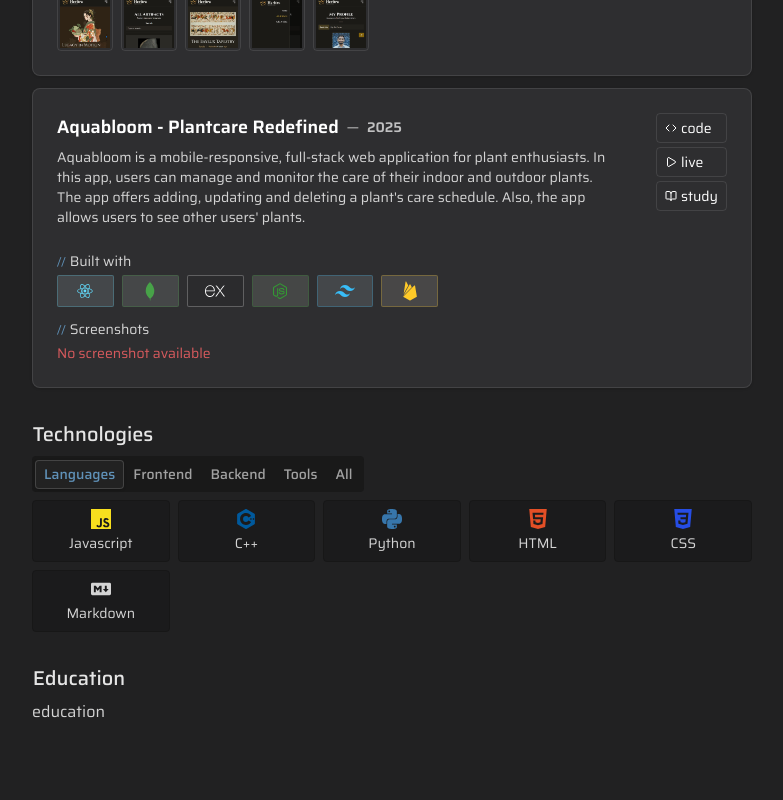
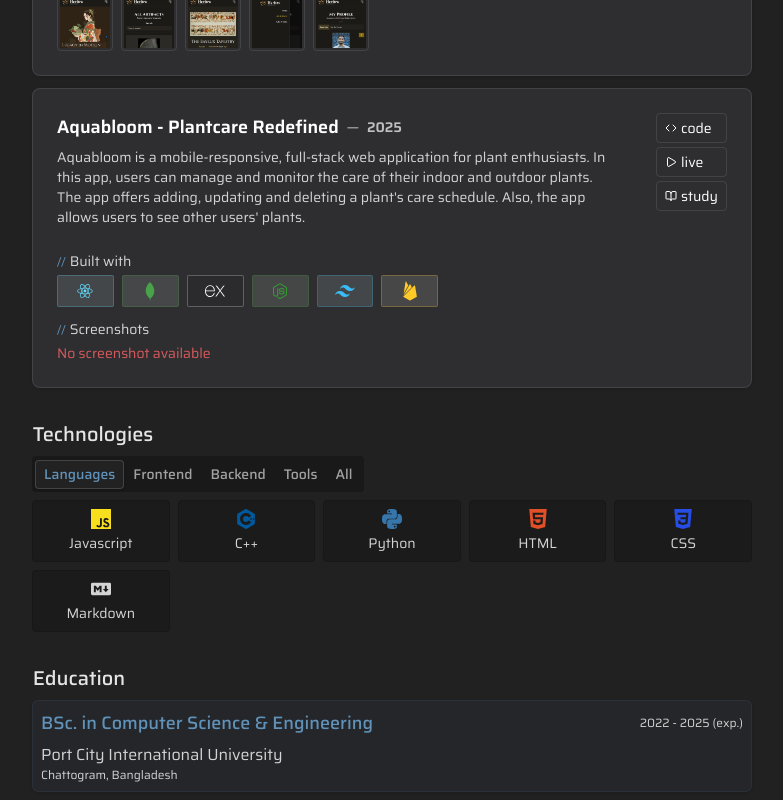
Before and after one commit to akibur-r/portfolio, a React (Vite) app: page / in a window 1280 px wide. Shown: the part 763-1563 px from the top of the page, without its empty margins (248-1031 px from the left). Before the commit the page ends 1495 px from the top, so only its background shows below. Built offline with nearby package versions, Linux system fonts and the light colour scheme.

Commit message:
Updated education component
Added education card with details shown in card

```diff
--- a/package.json
+++ b/package.json
@@ -24,6 +24,7 @@
     "@tailwindcss/vite": "^4.1.11",
     "class-variance-authority": "^0.7.1",
     "clsx": "^2.1.1",
+    "date-fns": "^4.1.0",
     "lucide-react": "^0.525.0",
     "next-themes": "^0.4.6",
     "react": "^19.1.0",
--- /dev/null
+++ b/src/assets/docs/educationList.tsx
@@ -0,0 +1,11 @@
+export const education = [
+  {
+    level: "Bachelor",
+    title: "BSc. in Computer Science & Engineering",
+    starting_year: "2022-01-01",
+    passing_year: "2025-12-31",
+    gpa: 3.65,
+    institute: "Port City International University",
+    location: "Chattogram, Bangladesh",
+  },
+];
--- a/src/components/homepage/education/Education.tsx
+++ b/src/components/homepage/education/Education.tsx
@@ -1,10 +1,19 @@
+import { education } from "@/assets/docs/educationList";
 import SectionHeading from "@/components/shared/sectionHeading/SectionHeading";
+import EducationCard from "./educationCard/EducationCard";
 
 const Education = () => {
   return (
     <section>
       <SectionHeading name="Education" />
-      <main>education</main>
+      <main className="space-y-2">
+        {education.map((educationLevel) => (
+          <EducationCard
+            key={educationLevel.title}
+            educationLevel={educationLevel}
+          />
+        ))}
+      </main>
     </section>
   );
 };
--- /dev/null
+++ b/src/components/homepage/education/educationCard/EducationCard.tsx
@@ -0,0 +1,38 @@
+import { Card, CardContent, CardHeader, CardTitle } from "@/components/ui/card";
+import type { EducationType } from "@/types/education/EducationType";
+import { isAfter } from "date-fns";
+
+type EducationCardProps = {
+  educationLevel: EducationType;
+};
+const EducationCard: React.FC<EducationCardProps> = ({ educationLevel }) => {
+  const { title, institute, location, starting_year, passing_year } =
+    educationLevel;
+  return (
+    <Card className="gap-y-0 p-2 px-2 bg-accent/5 hover:bg-neutral-100 dark:hover:bg-neutral-800 border-accent/10 rounded-sm text-neutral-700 dark:text-neutral-300 transition-all duration-200 group">
+      <CardHeader className="px-0">
+        <CardTitle className="flex justify-between items-center gap-4">
+          <span className="font-medium md:text-lg text-accent group-hover:text-foreground/75 transition-all duration-200">
+            {title}
+          </span>
+          <span className="text-xs font-normal text-right">
+            {starting_year.split("-").at(0) +
+              " - " +
+              passing_year.split("-").at(0) +
+              (isAfter(passing_year, new Date()) ? " " + "(exp.)" : "")}
+          </span>
+        </CardTitle>
+      </CardHeader>
+      <CardContent className="px-0">
+        <div className="space-y-1">
+          <div>
+            <p className="text-md">{institute}</p>
+            <p className="flex gap-1 items-center text-xs">{location}</p>
+          </div>
+        </div>
+      </CardContent>
+    </Card>
+  );
+};
+
+export default EducationCard;
--- /dev/null
+++ b/src/types/education/EducationType.tsx
@@ -0,0 +1,9 @@
+export type EducationType = {
+  level: string;
+  title: string;
+  starting_year: string;
+  passing_year: string;
+  gpa: number;
+  institute: string;
+  location: string;
+};
```
Also changed, not shown: 1 other file (tests, documents, lock files or other folders).
